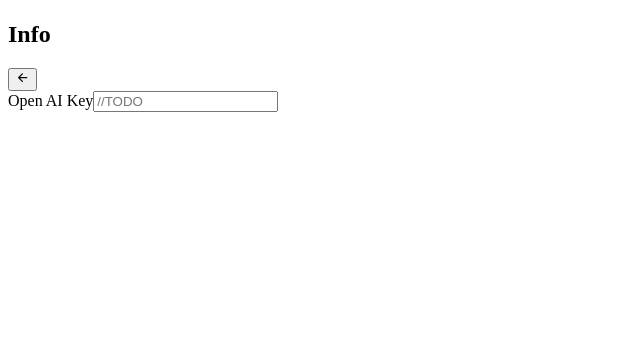
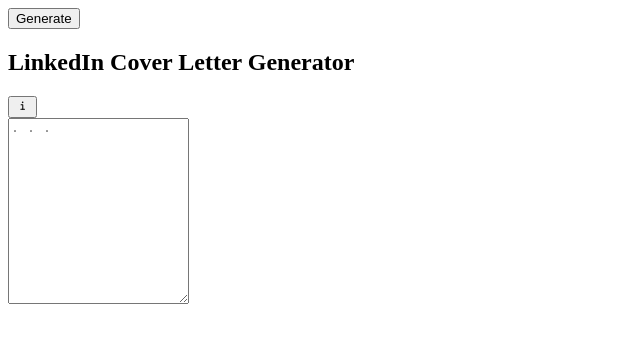
Before and after one commit to colowill/AI-Cover-Letter-Generator, a React (Create React App) app: page / in a window 1280 px wide. Shown: the top 338 px of the page, without its empty margins (0-640 px from the left). Built offline with nearby package versions, Linux system fonts and the light colour scheme; the HTML template or start-up script is replaced by a standard one.

Commit message:
added to profile.js

```diff
--- a/src/App.js
+++ b/src/App.js
@@ -6,7 +6,7 @@
   return (
     // Loading Generator.js func
     <div>
-      <Profile />
+      <Generator />
     </div>
   );
 }
```
